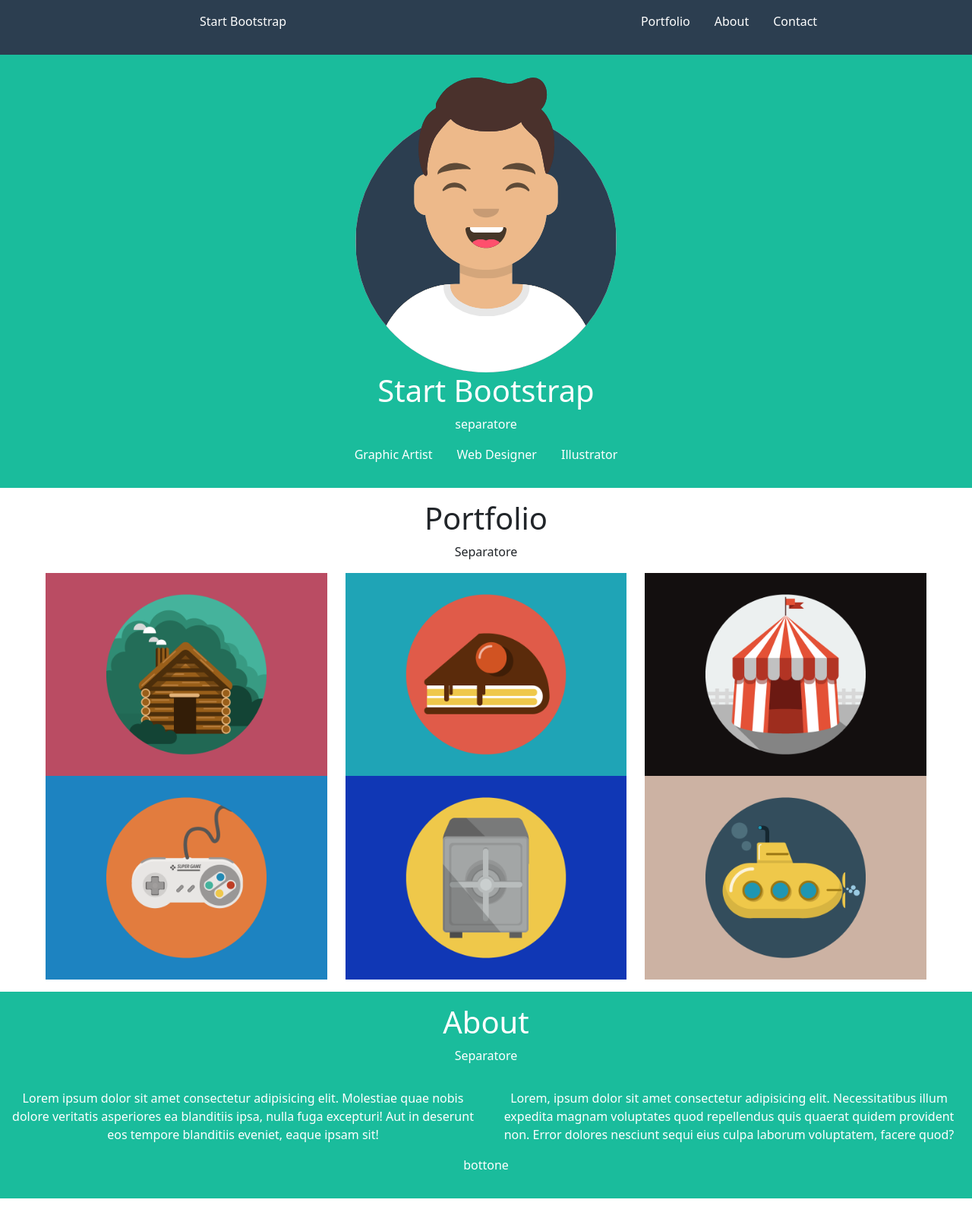
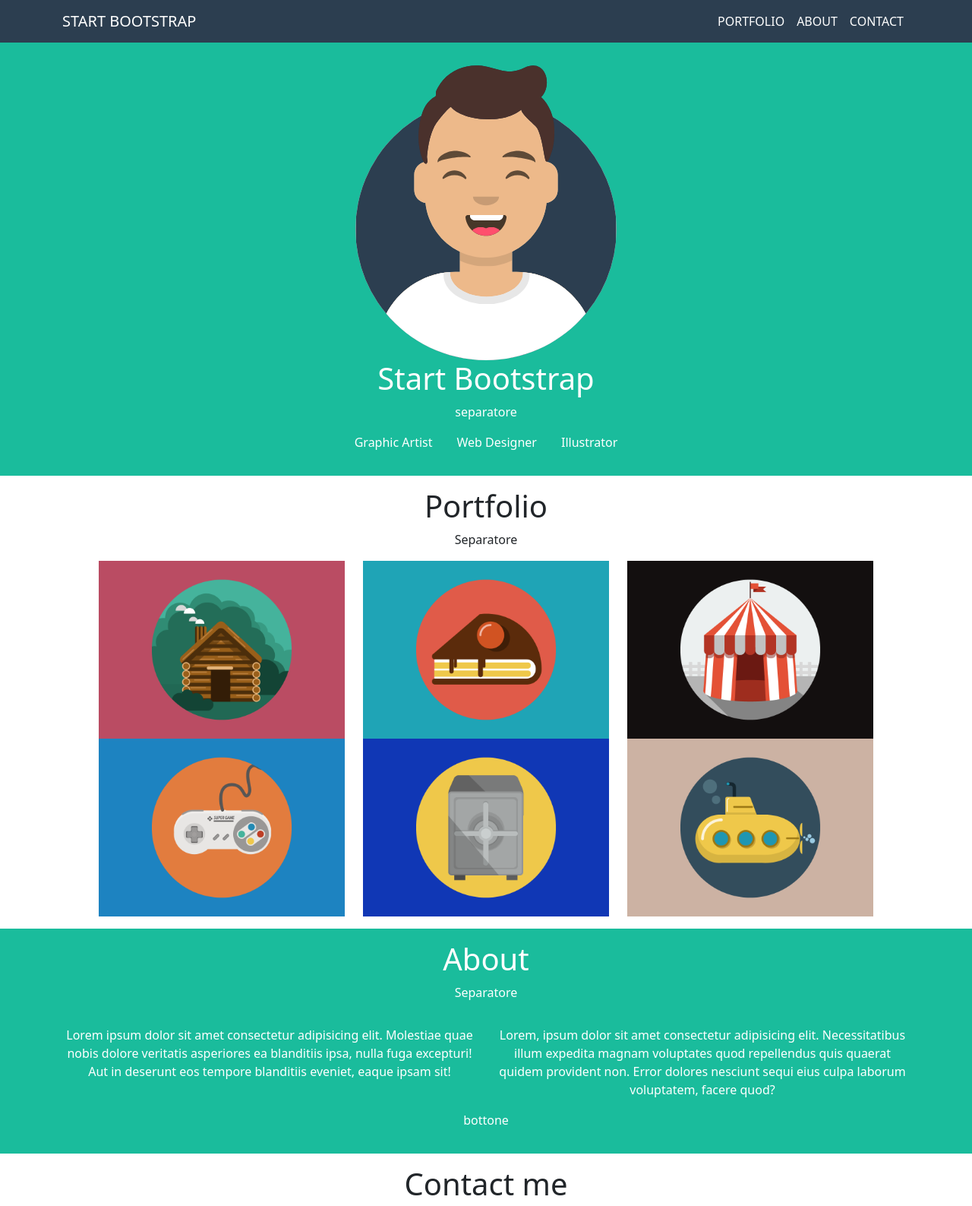
Before and after one commit to CosimoPetrarca/html-css-bootstrap-freelancer, a plain HTML site: page index.html in a window 1280 px wide. Shown: the top 1587 px of the page at 76% size. Drawn offline with nearby package versions, Linux system fonts and the light colour scheme.

Commit message:
header sistemato

```diff
--- a/index.html
+++ b/index.html
@@ -9,6 +9,12 @@
     <!-- bootstrap -->
     <link href="https://cdn.jsdelivr.net/npm/bootstrap@5.0.2/dist/css/bootstrap.min.css" rel="stylesheet"
         integrity="sha384-EVSTQN3/azprG1Anm3QDgpJLIm9Nao0Yz1ztcQTwFspd3yD65VohhpuuCOmLASjC" crossorigin="anonymous">
+    <script src="https://cdn.jsdelivr.net/npm/@popperjs/core@2.11.6/dist/umd/popper.min.js"
+        integrity="sha384-oBqDVmMz9ATKxIep9tiCxS/Z9fNfEXiDAYTujMAeBAsjFuCZSmKbSSUnQlmh/jp3"
+        crossorigin="anonymous"></script>
+    <script src="https://cdn.jsdelivr.net/npm/bootstrap@5.3.0-alpha1/dist/js/bootstrap.min.js"
+        integrity="sha384-mQ93GR66B00ZXjt0YO5KlohRA5SY2XofN4zfuZxLkoj1gXtW8ANNCe9d5Y3eG5eD"
+        crossorigin="anonymous"></script>
     <!-- bootstrap -->
     <!-- font-awesome -->
     <link rel="stylesheet" href="https://cdnjs.cloudflare.com/ajax/libs/font-awesome/6.2.1/css/all.min.css"
@@ -20,28 +26,37 @@
 
 <body>
     <!-- header -->
-    <header class="container-xxl section_grey">
-        <div class="row">
-            <div class="col d-md-flex  justify-content-center py-3">Start Bootstrap</div>
-            <div class="col d-md-flex  justify-content-center py-3">
-                <p class="d-md-none d-flex justify-content-end">Hamburger</p>
-                <ul class="list-unstyled d-none d-md-block d-md-flex ">
-                    <li class="px-3"><a class="list-item text-decoration-none" href="#"><span
-                                class="bianco">Portfolio</span></a></li>
-                    <li class="px-3"><a class="list-item text-decoration-none" href="#"><span
-                                class="bianco">About</span></a></li>
-                    <li class="px-3"><a class="list-item text-decoration-none" href="#"><span
-                                class="bianco">Contact</span></a></li>
+    <section class="navbar navbar-expand-md section_grey">
+        <div class="container">
+            <a class="navbar-brand bianco" href="#">START BOOTSTRAP</a>
+            <button class="navbar-toggler bianco" type="button" data-bs-toggle="collapse"
+                data-bs-target="#navbarSupportedContent" aria-controls="navbarSupportedContent" aria-expanded="false"
+                aria-label="Toggle navigation">
+                <span class="navbar-toggler-icon"></span>
+            </button>
+            <div class="collapse navbar-collapse" id="navbarSupportedContent">
+                <ul class="navbar-nav ms-auto mb-2 mb-lg-0">
+                    <li class="nav-item">
+                        <a class="nav-link bianco" href="#">PORTFOLIO</a>
+                    </li>
+                    <li class="nav-item">
+                        <a class="nav-link bianco" href="#">ABOUT</a>
+                    </li>
+                    <li class="nav-item">
+                        <a class="nav-link bianco" href="#">CONTACT</a>
+                    </li>
                 </ul>
             </div>
         </div>
-    </header>
+    </section>
+
     <!-- /header -->
 
     <!-- main -->
     <main>
         <!-- 1sezione -->
-        <div class="container-xxl section_green py-3 bianco">
+        <section class="section_green">
+            <div class="container py-3 bianco">
                 <div class="d-flex text-center justify-content-center">
                     <div>
                         <img src="img/avatar.svg" alt="Image" class="img-fluid">
@@ -49,7 +64,8 @@
                         <p>separatore</p>
                         <ul class="d-flex justify-content-center list-unstyled">
                             <li class="px-3"><a class="list-item text-decoration-none" href="#"><span
-                                    class="bianco">Graphic Artist</span></a></li>
+                                        class="bianco">Graphic
+                                        Artist</span></a></li>
                             <li class="px-3"><a class="list-item text-decoration-none" href="#"><span class="bianco">Web
                                         Designer</span></a></li>
                             <li class="px-3"><a class="list-item text-decoration-none" href="#"><span
@@ -58,10 +74,12 @@
                     </div>
                 </div>
             </div>
+        </section>
         <!-- /1sezione -->
 
         <!-- 2sezione -->
-        <div class="container-xxl py-3">
+        <section>
+            <div class="container py-3">
                 <h1 class="text-center">Portfolio</h1>
                 <p class="text-center">Separatore</p>
                 <div class="row d-flex justify-content-center text-center px-md-5">
@@ -85,25 +103,32 @@
                     </div>
                 </div>
             </div>
+        </section>
         <!-- /2sezione -->
 
         <!-- 3sezione -->
-        <div class="container-xxl section_green py-3 bianco">
+        <section class="section_green">
+            <div class="container py-3 bianco">
                 <h1 class="text-center">About</h1>
                 <p class="text-center">Separatore</p>
                 <div class="row d-flex justify-content-center text-center ">
-                <div class="col-12 col-md-6 p-3">Lorem ipsum dolor sit amet consectetur adipisicing elit. Molestiae quae
+                    <div class="col-12 col-md-6 p-3">Lorem ipsum dolor sit amet consectetur adipisicing elit. Molestiae
+                        quae
                         nobis dolore veritatis asperiores ea blanditiis ipsa, nulla fuga excepturi! Aut in deserunt eos
                         tempore blanditiis eveniet, eaque ipsam sit!</div>
-                <div class="col-12 col-md-6 p-3">Lorem, ipsum dolor sit amet consectetur adipisicing elit. Necessitatibus
-                    illum expedita magnam voluptates quod repellendus quis quaerat quidem provident non. Error dolores
+                    <div class="col-12 col-md-6 p-3">Lorem, ipsum dolor sit amet consectetur adipisicing elit.
+                        Necessitatibus
+                        illum expedita magnam voluptates quod repellendus quis quaerat quidem provident non. Error
+                        dolores
                         nesciunt sequi eius culpa laborum voluptatem, facere quod?</div>
                 </div>
                 <p class="text-center">bottone</p>
             </div>
+        </section>
         <!-- /3sezione -->
 
         <!-- 4sezione -->
+        <section>
             <div class="container-xxl py-3">
                 <h1 class="text-center">Contact me</h1>
                 <p class="text-center">Separatore</p>
@@ -113,6 +138,7 @@
                 <p>Messaggio</p>
                 <p class="text-center">bottone</p>
             </div>
+        </section>
         <!-- /4sezione -->
     </main>
     <!-- /main -->
@@ -120,7 +146,8 @@
     <!-- footer -->
     <footer>
         <!-- footer top -->
-        <div class="container-xxl section_light py-3">
+        <section class="section_light">
+            <div class="container py-3">
                 <div class="row d-flex justify-content-center text-center bianco">
                     <div class="col-12 col-md-4 ">
                         <h5>LOCATION</h5>
@@ -129,27 +156,34 @@
                     <div class="col-12 col-md-4 p-3">
                         <h5>AROUND THE WEB</h5>
                         <ul class="d-flex justify-content-center list-unstyled">
-                        <li class="px-3"><a class="list-item text-decoration-none" href="#"><span><i class="fa-brands fa-facebook bianco"></i></span></a></li>
-                        <li class="px-3"><a class="list-item text-decoration-none" href="#"><span><i class="fa-brands fa-google-plus bianco"></i></span></a></li>
-                        <li class="px-3"><a class="list-item text-decoration-none" href="#"><span><i class="fa-brands fa-square-twitter bianco"></i></span></a></li>
-                        <li class="px-3"><a class="list-item text-decoration-none" href="#"><span><i class="fa-brands fa-linkedin bianco"></i></span></a></li>
+                            <li class="px-3"><a class="list-item text-decoration-none" href="#"><span><i
+                                            class="fa-brands fa-facebook bianco"></i></span></a></li>
+                            <li class="px-3"><a class="list-item text-decoration-none" href="#"><span><i
+                                            class="fa-brands fa-google-plus bianco"></i></span></a></li>
+                            <li class="px-3"><a class="list-item text-decoration-none" href="#"><span><i
+                                            class="fa-brands fa-square-twitter bianco"></i></span></a></li>
+                            <li class="px-3"><a class="list-item text-decoration-none" href="#"><span><i
+                                            class="fa-brands fa-linkedin bianco"></i></span></a></li>
                         </ul>
                     </div>
                     <div class="col-12 col-md-4">
                         <h5>ABOUT FREELANCER</h5>
-                    <p>Freelancer is a free to use, open source Bootstrap theme created by <a href="#">START BOOTSTRAP</a>.</p>
+                        <p>Freelancer is a free to use, open source Bootstrap theme created by <a href="#">START
+                                BOOTSTRAP</a>.</p>
                     </div>
                 </div>
             </div>
+        </section>
         <!-- /footer top -->
 
         <!-- footer bottom -->
+        <section class="section_grey">
             <div>
-            <div class="container-xxl section_grey py-3">
+                <div class="container py-3">
                     <p class="text-center">Copyright your website 2019</p>
                 </div>
-
             </div>
+        </section>
         <!-- /footer bottom -->
 
     </footer>
```
Lines whose indentation alone changed are shown as unchanged.
